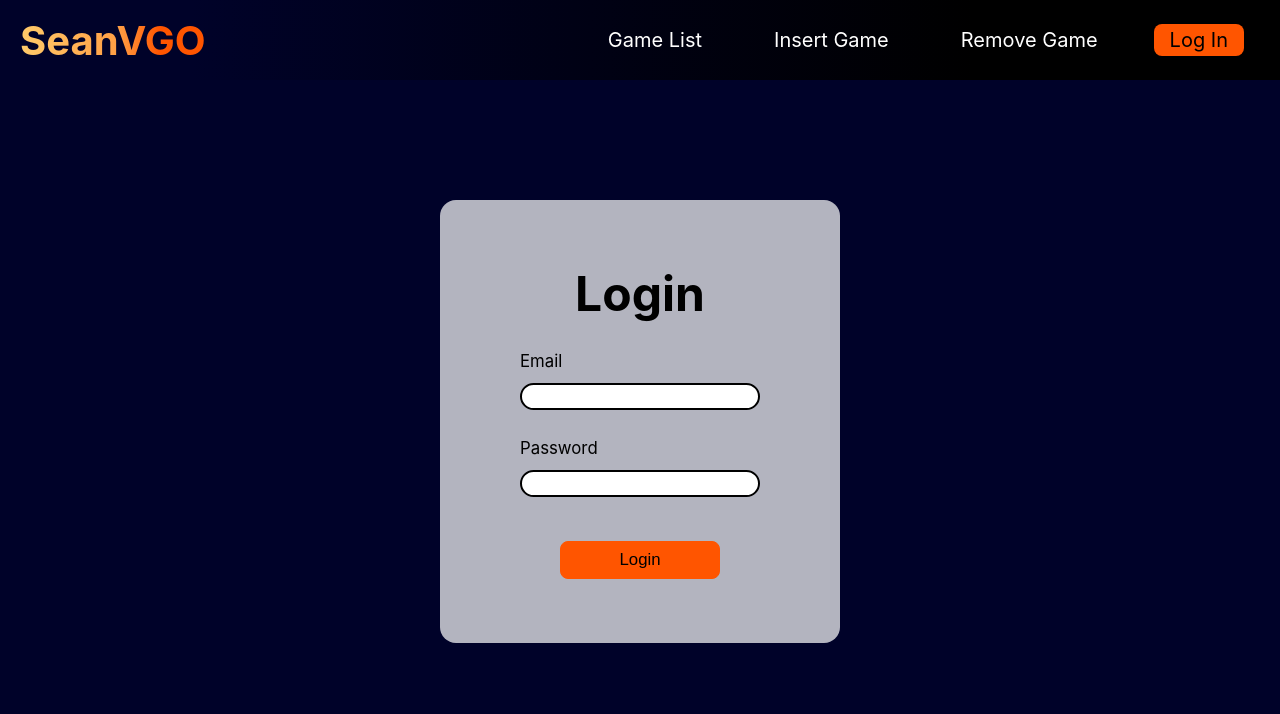
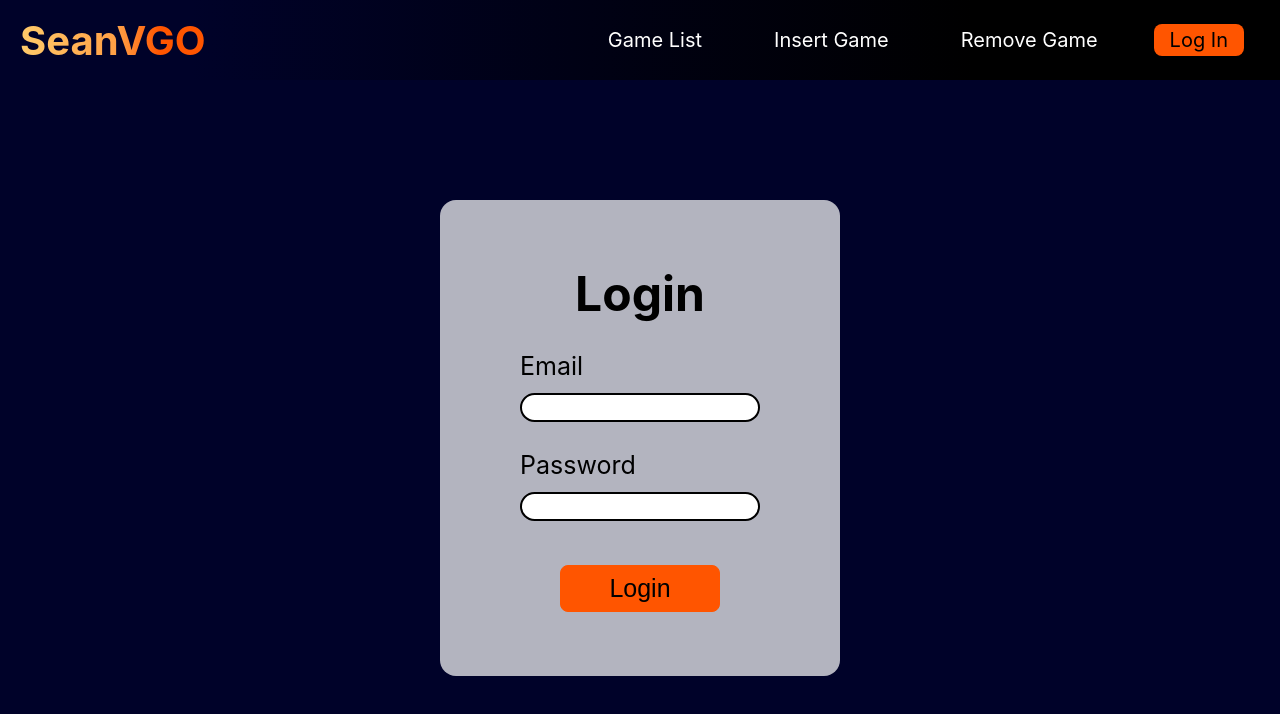
Before and after one commit to snaramirez872/SeanVGO, a React (Vite) app: page /login in a window 1280 px wide. Shown: the top 714 px of the page. Built offline with nearby package versions, Linux system fonts and the light colour scheme; no server answers.

Commit message:
fixed login page sizing

```diff
--- a/src/components/styles/LoginPage.css
+++ b/src/components/styles/LoginPage.css
@@ -38,12 +38,13 @@
     justify-content: center;
 }
 
-#login-form :is(label, input, .login-btn) {
-    font-size: 2.1vh;
+#login-form :is(label, .login-btn) {
+    font-size: 25px;
 }
 
 #login-form input {
     border-radius: 2vh;
+    font-size: 19px;
 }
 
 #login-form input {
```
